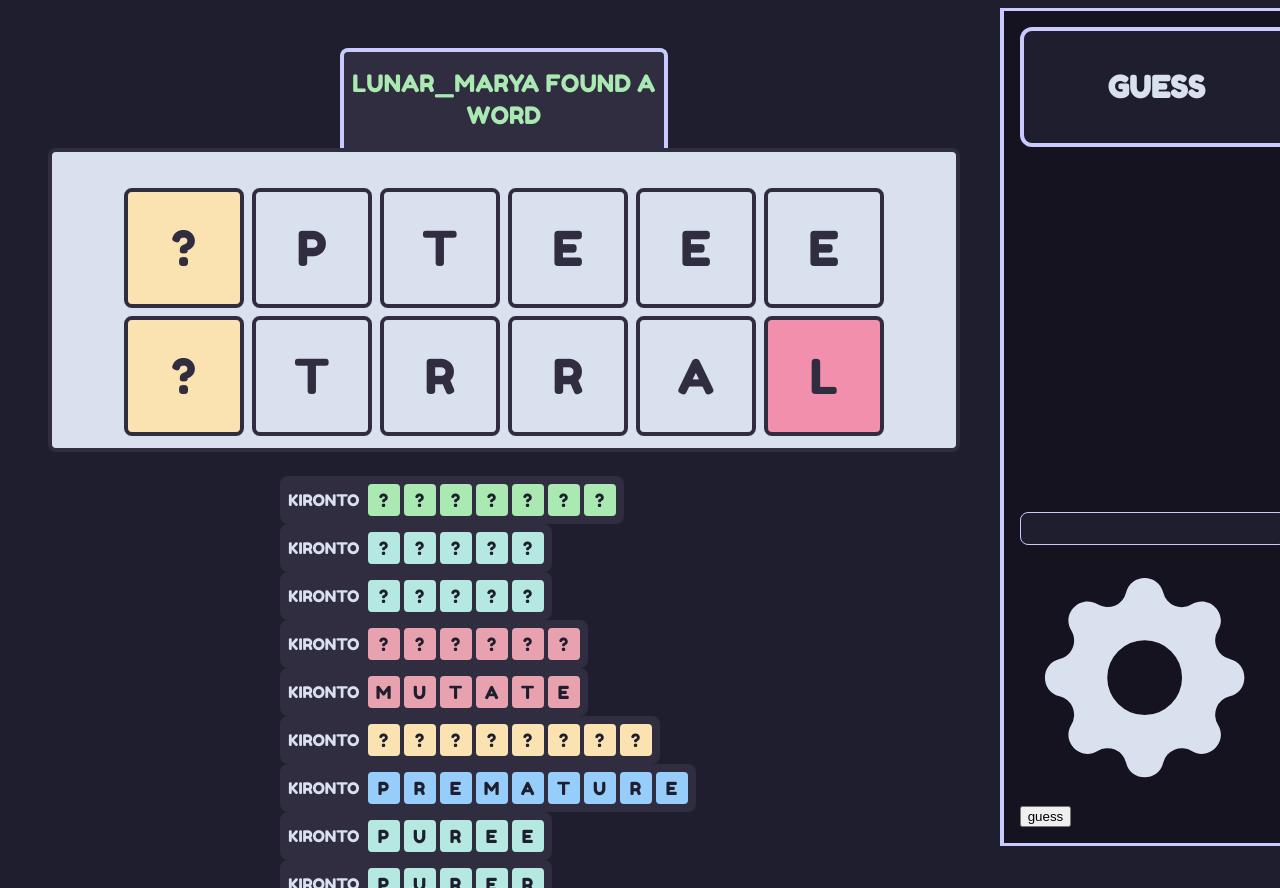
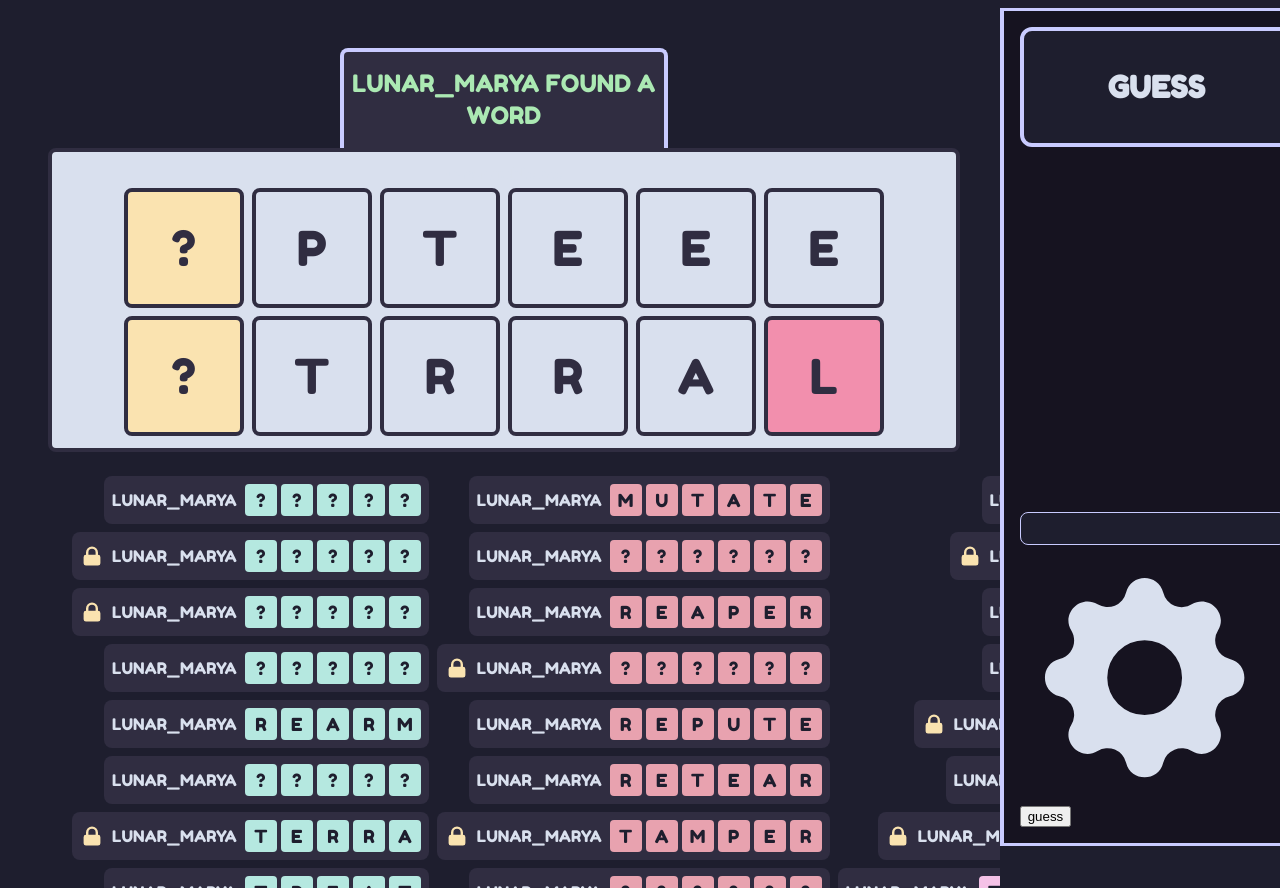
Before and after one commit to theqa-ninja/notWoS, a React (Vite) app in the folder frontend/: page /wos in a window 1280 px wide. Built offline with nearby package versions, Linux system fonts and the light colour scheme.

Commit message:
Sort gueses by alphabeticall order and length

```diff
--- a/frontend/src/components/Layouts/LayoutGame.tsx
+++ b/frontend/src/components/Layouts/LayoutGame.tsx
@@ -4,22 +4,28 @@ import WosGuess from 'components/WosGuess';
 import { words } from 'utils/MockData';
 
 const LayoutGame = () => {
-  const list = words.sort();
+  let list = words.sort();
+  list = words.sort((a: string, b: string) => {
+    if (a.length > b.length) return 1;
+    if (a.length < b.length) return -1;
+    return 0;
+  });
+
   return (
     <>
       <main className="game">
         <section className="game-wos">
           <WosBoard annoucement="lunar_marya found a word" />
-          <ul className="wos-gameboard">
+          <ul className="wos-guesses">
             {list.map((i: string) => (
               <WosGuess
                 key={i}
                 word={i}
-                player="kironto"
-                locked={Math.floor(Math.random() * 1) === 1}
+                player="lunar_marya"
+                locked={Math.floor(Math.random() * 3) === 1}
                 hidden={Math.floor(Math.random() * 3) === 1}
                 length={i.length}
-              />
+                />
             ))}
           </ul>
         </section>
```
